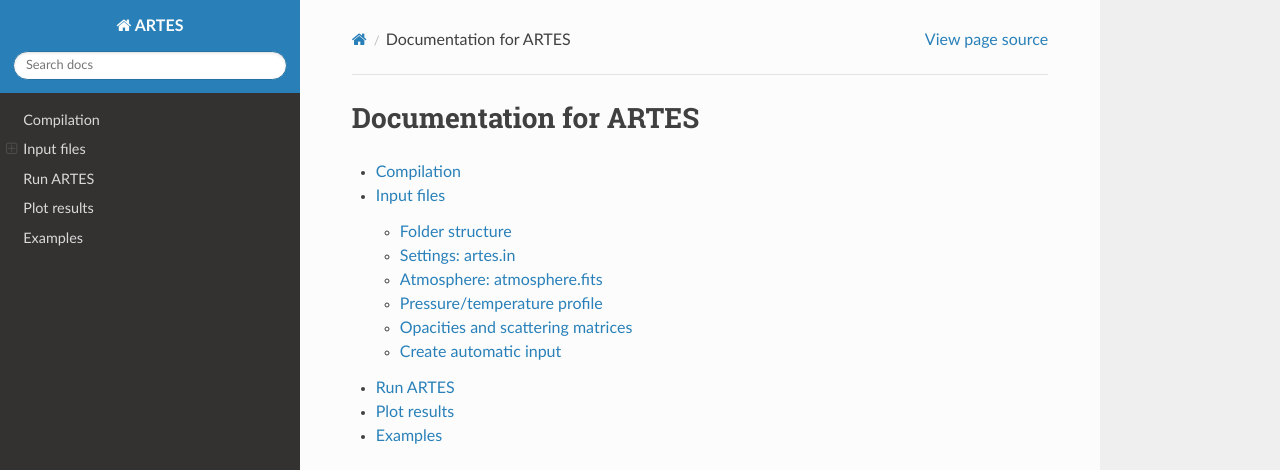
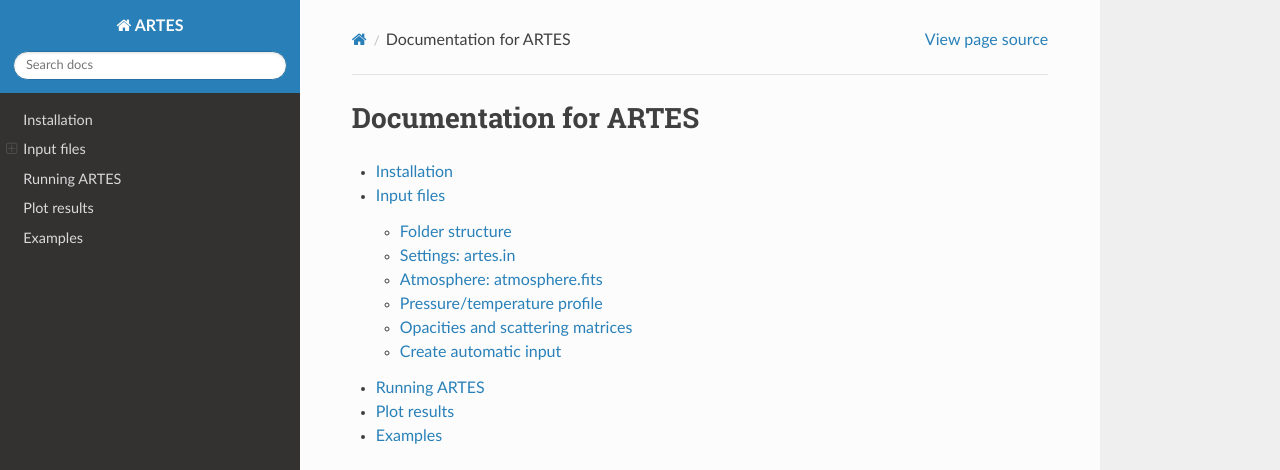
Before and after one commit to tomasstolker/ARTES, a Sphinx documentation site: the page built from docs/index.rst, in a window 1280 px wide. Shown: the top 470 px of the page. Built offline with Sphinx 7.4.7 and the Read the Docs theme 2.0.0, drawn with Linux system fonts in a browser that asks for light colours.

Commit message:
Documentation update

```diff
--- a/docs/examples.rst
+++ b/docs/examples.rst
@@ -1,5 +1,3 @@
-.. _examples:
-
 Examples
 ========
 
--- a/docs/index.rst
+++ b/docs/index.rst
@@ -1,5 +1,3 @@
-.. _index:
-
 Documentation for ARTES
 =======================
 
--- a/docs/input.rst
+++ b/docs/input.rst
@@ -1,5 +1,3 @@
-.. _input:
-
 Input files
 ===========
 
--- a/docs/installation.rst
+++ b/docs/installation.rst
@@ -1,7 +1,5 @@
-.. _compilation:
-
-Compilation
-===========
+Installation
+============
 
 ARTES has to be compiled with the GNU Fortran compiler which can for example be installed as: ::
 
--- a/docs/plot.rst
+++ b/docs/plot.rst
@@ -1,5 +1,3 @@
-.. _plot:
-
 Plot results
 ============
 
--- a/docs/run.rst
+++ b/docs/run.rst
@@ -1,7 +1,5 @@
-.. _run:
-
-Run ARTES
-=========
+Running ARTES
+=============
 
 To build the atmospheric structure with the atmosphere.in file: ::
 
```
Also changed, not shown: 1 other file.
